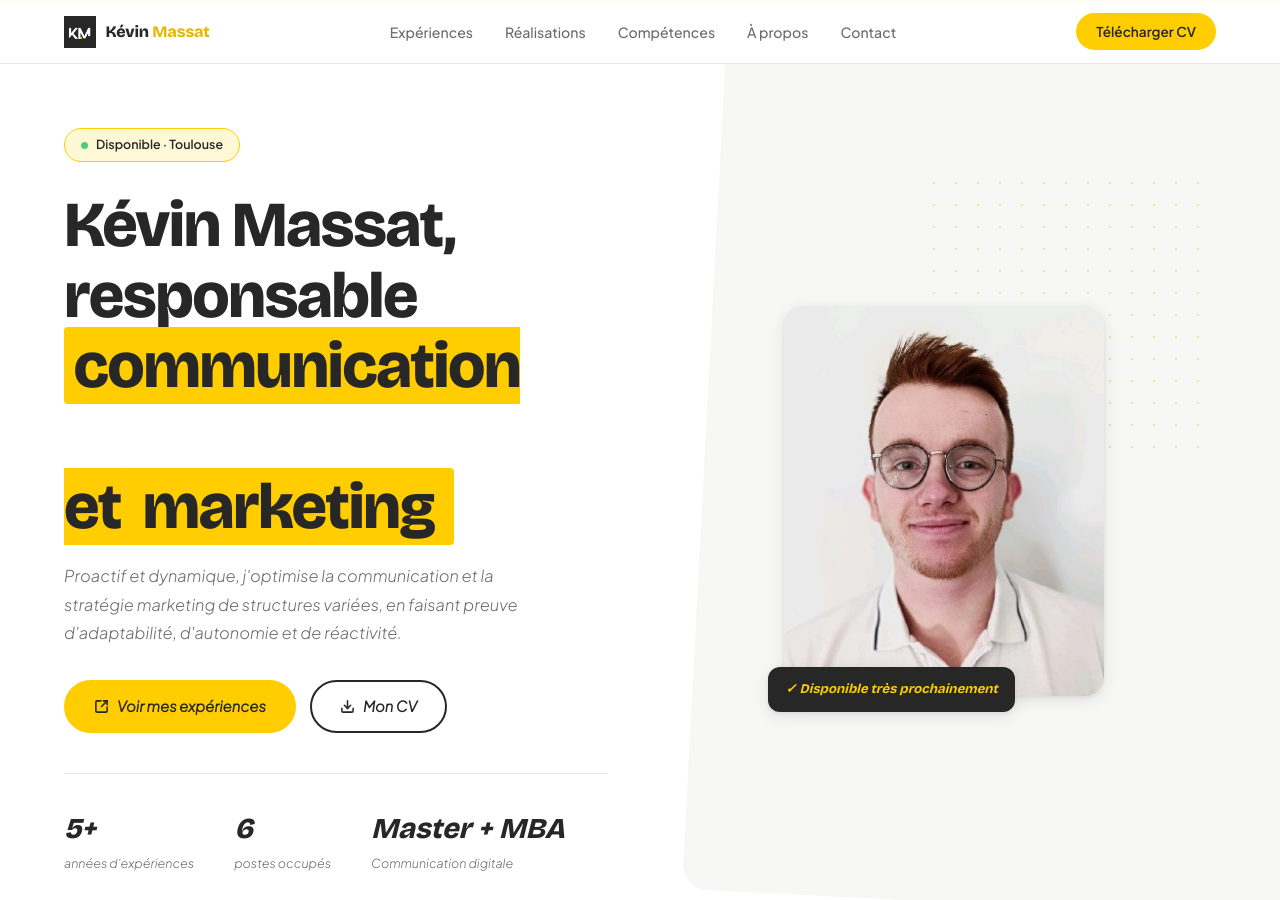
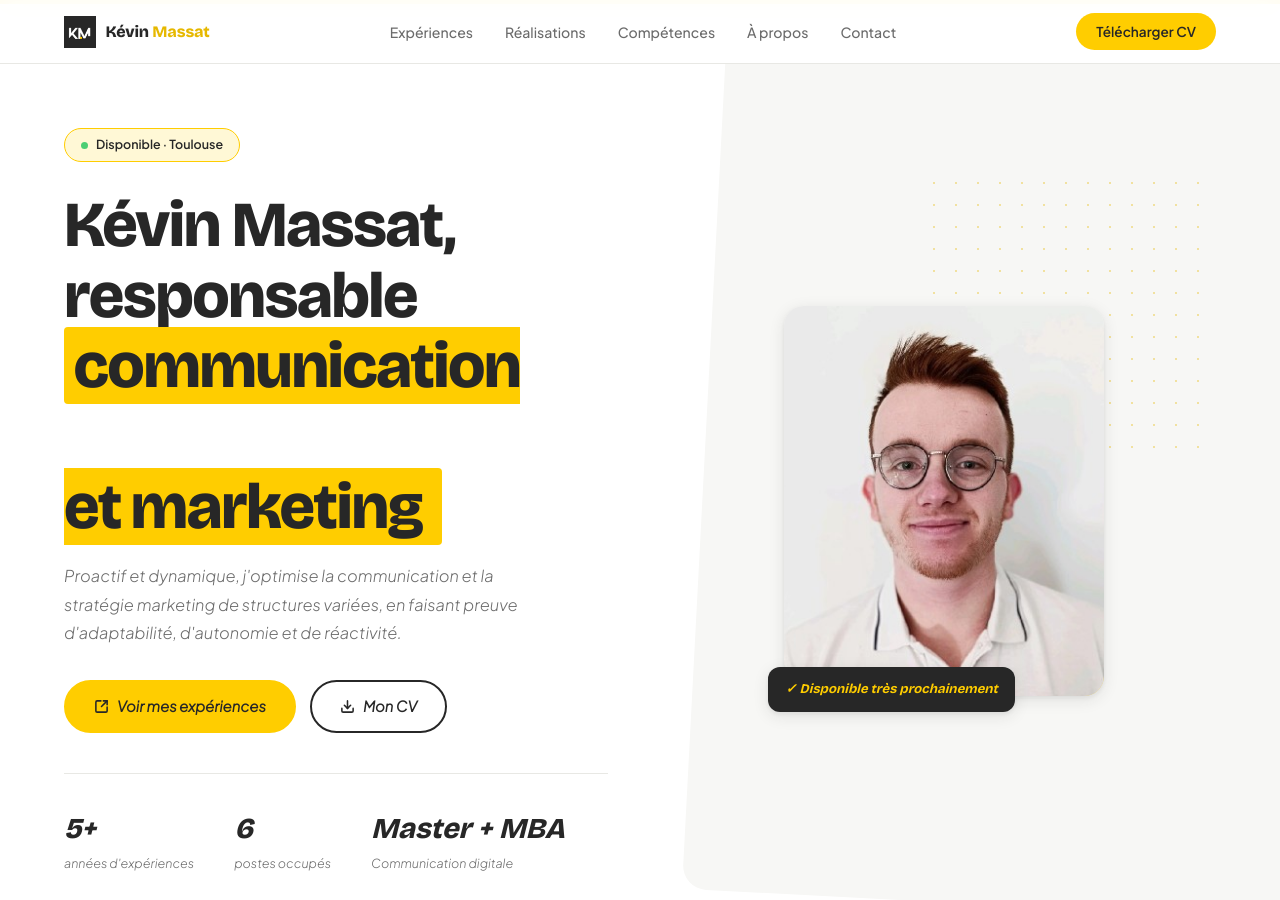
Before and after one commit to kmassat/portfolio-kevin-massat, a Jekyll site: the page built from index.html, in a window 1280 px wide and 900 px high. Built offline with Jekyll 4.4.1, drawn with Linux system fonts in a browser that asks for light colours.

```diff
--- a/_data/accueil.yml
+++ b/_data/accueil.yml
@@ -1,5 +1,5 @@
 badge: Disponible · Toulouse
-titre: Kévin Massat,<br>responsable <em>communication</br><br>et<em> marketing</em></br>
+titre: Kévin Massat,<br>responsable <em>communication</br><br>et<em>marketing</em>
 sous_titre: Proactif et dynamique, j'optimise la communication et la stratégie marketing de structures variées, en faisant preuve d'adaptabilité, d'autonomie et de réactivité.
 lien_cv: https://acrobat.adobe.com/id/urn:aaid:sc:EU:18551f05-b2a7-45f2-8be4-f11be752ca26
 email: kevin.massat82@gmail.com
```
